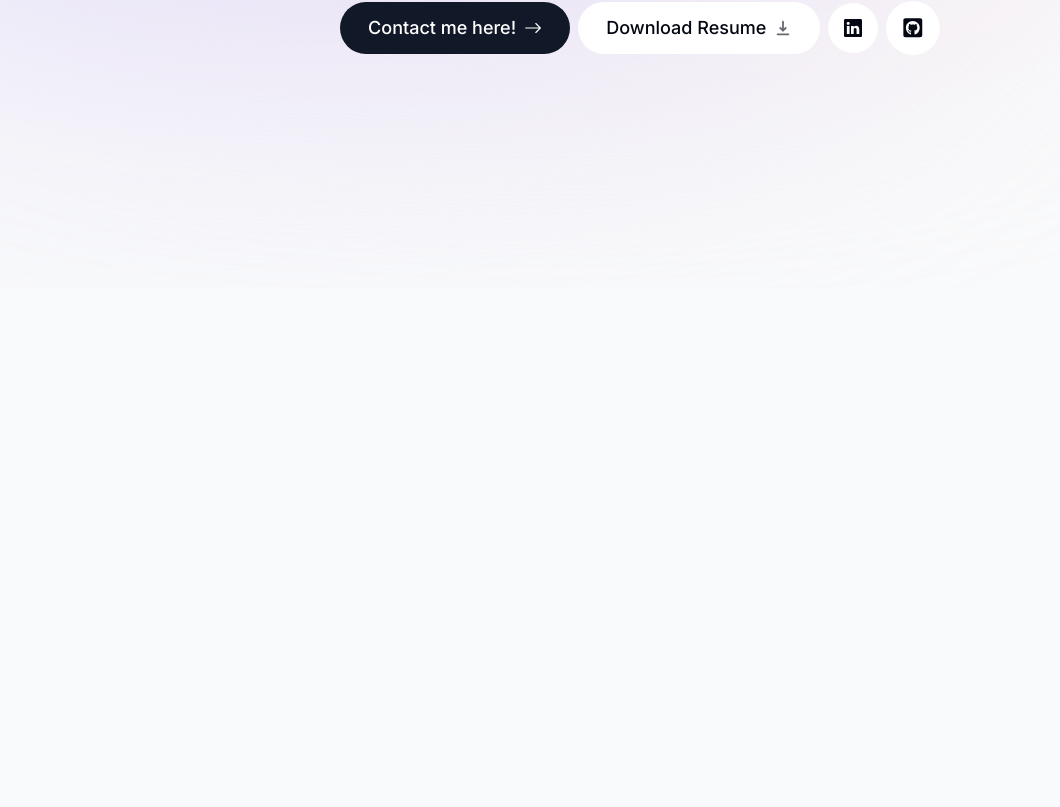
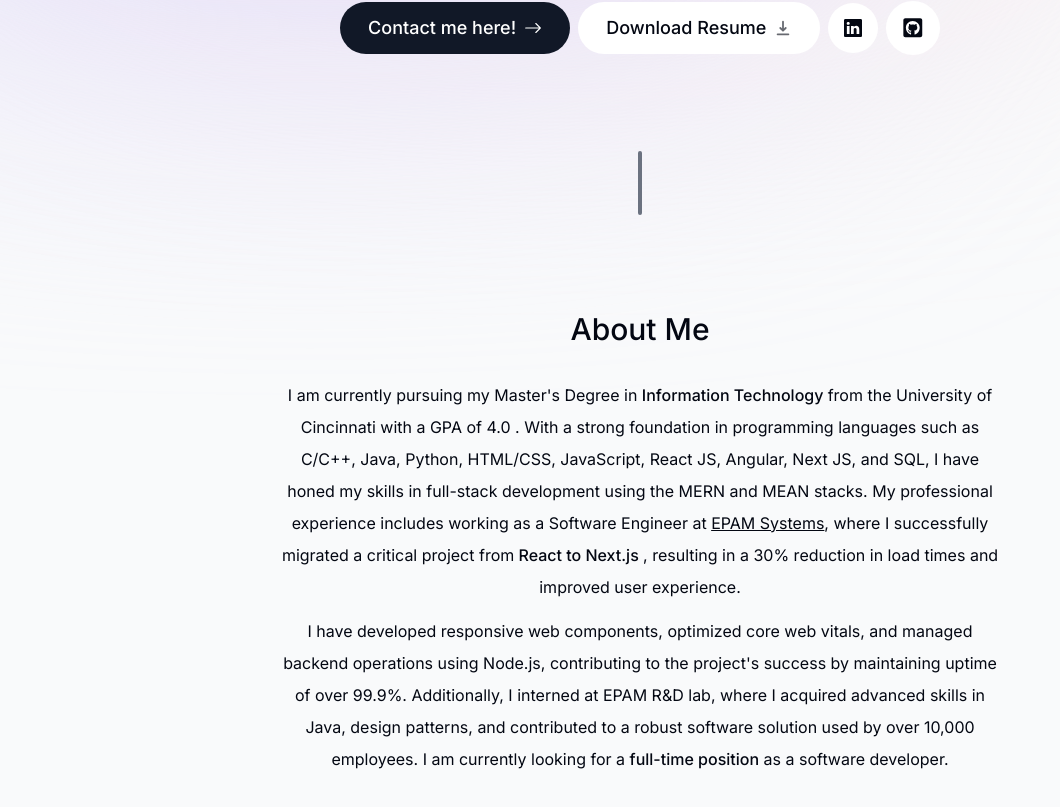
Before and after one commit to sravan127/sravan-portfolio, a Next.js app: page / in a window 1280 px wide. Shown: the part 511-1318 px from the top of the page, without its empty margins (0-1060 px from the left). Before the commit the page ends 800 px from the top, so only its background shows below. Built offline with nearby package versions, Linux system fonts and the light colour scheme.

Commit message:
Added About Me Section

```diff
--- a/app/page.tsx
+++ b/app/page.tsx
@@ -1,9 +1,13 @@
+import About from "@/components/about";
 import Intro from "@/components/intro";
+import SectionDivider from "@/components/section-divider";
 
 export default function Home() {
   return (
     <main className="flex flex-col items-center">
       <Intro />
+      <SectionDivider />
+      <About />
     </main>
   )
 }
--- /dev/null
+++ b/components/about.tsx
@@ -0,0 +1,32 @@
+"use client";
+import React from 'react'
+import SectionHeading from './section-heading'
+import { motion } from 'framer-motion'
+
+function About() {
+  return (
+    <motion.section
+      className="mb-28 max-w-[45rem] text-center leading-8 sm:mb-40 scroll-mt-28"
+      initial={{ opacity: 0, y: 100 }}
+      animate={{ opacity: 1, y: 0 }}
+      transition={{ delay: 0.175 }}
+      id="about"
+    >
+        <SectionHeading>About Me</SectionHeading>
+        <p className="mb-3">
+            I am currently pursuing my Master's Degree in {" "}
+            <span className="font-medium">Information Technology{" "}</span>
+            from the University of Cincinnati with a GPA of 4.0{" "}. With a strong foundation in programming languages such as C/C++, Java, Python, HTML/CSS, JavaScript, React JS, Angular, Next JS, and SQL, I have honed my skills in full-stack development using the MERN and MEAN stacks. My professional experience includes working as a Software Engineer at{" "}
+            <span className="underline">EPAM Systems</span>, where I successfully migrated a critical project from
+            <span className="font-medium"> React to Next.js  </span>, resulting in a 30% reduction in load times and improved user experience.
+        </p>
+        <p>
+            I have developed responsive web components, optimized core web vitals, and managed backend operations using Node.js, contributing to the project's success by maintaining uptime of over 99.9%. Additionally, I interned at EPAM R&D lab, where I acquired advanced skills in Java, design patterns, and contributed to a robust software solution used by over 10,000 employees. I am currently looking for a <span className="font-medium">full-time position</span> as a software developer.
+        </p>
+
+
+    </motion.section>
+  )
+}
+
+export default About
--- /dev/null
+++ b/components/section-divider.tsx
@@ -0,0 +1,16 @@
+"use client";
+import { motion, useMotionValue } from 'framer-motion';
+import React from 'react'
+
+function SectionDivider() {
+    return (
+        <motion.div
+          className="bg-gray-500 my-24 h-16 w-1 rounded-full hidden sm:block dark:bg-opacity-20"
+          style={{ opacity: 0, y: 100 }}
+          animate={{ opacity: 1, y: 0 }}
+          transition={{ delay: 0.125 }}
+        ></motion.div>
+      );
+}
+
+export default SectionDivider
--- /dev/null
+++ b/components/section-heading.tsx
@@ -0,0 +1,13 @@
+import React from "react";
+
+type SectionHeadingProps = {
+  children: React.ReactNode;
+};
+
+export default function SectionHeading({ children }: SectionHeadingProps) {
+  return (
+    <h2 className="text-3xl font-medium capitalize mb-8 text-center">
+      {children}
+    </h2>
+  );
+}
```
